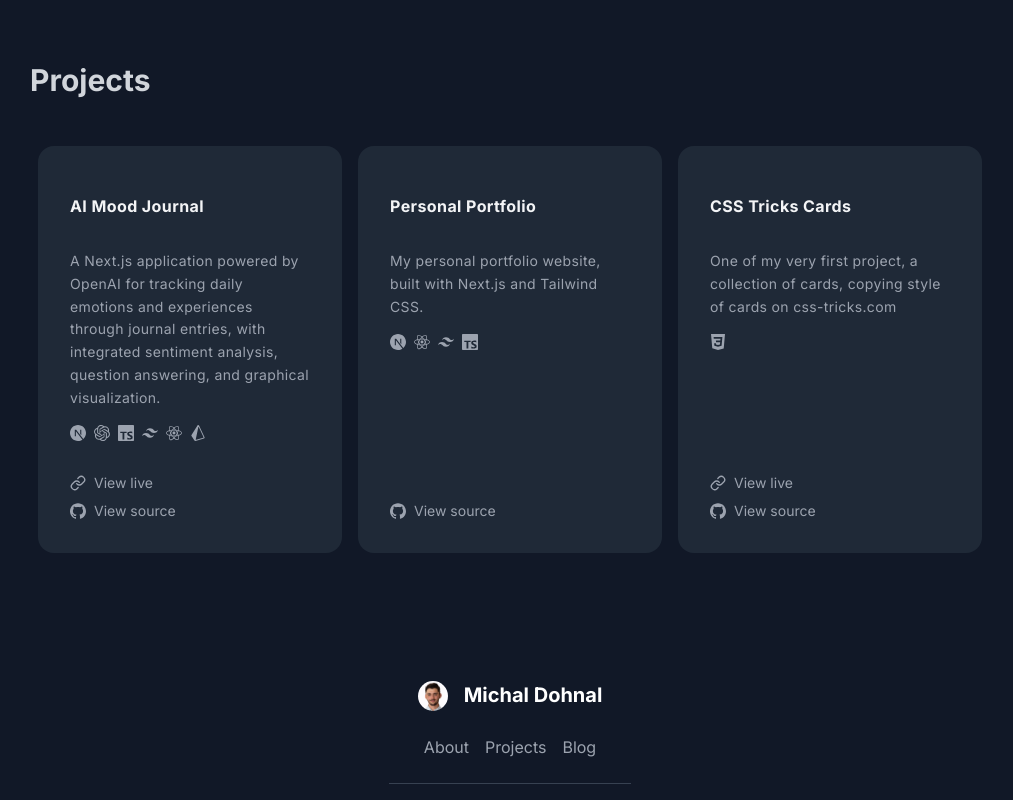
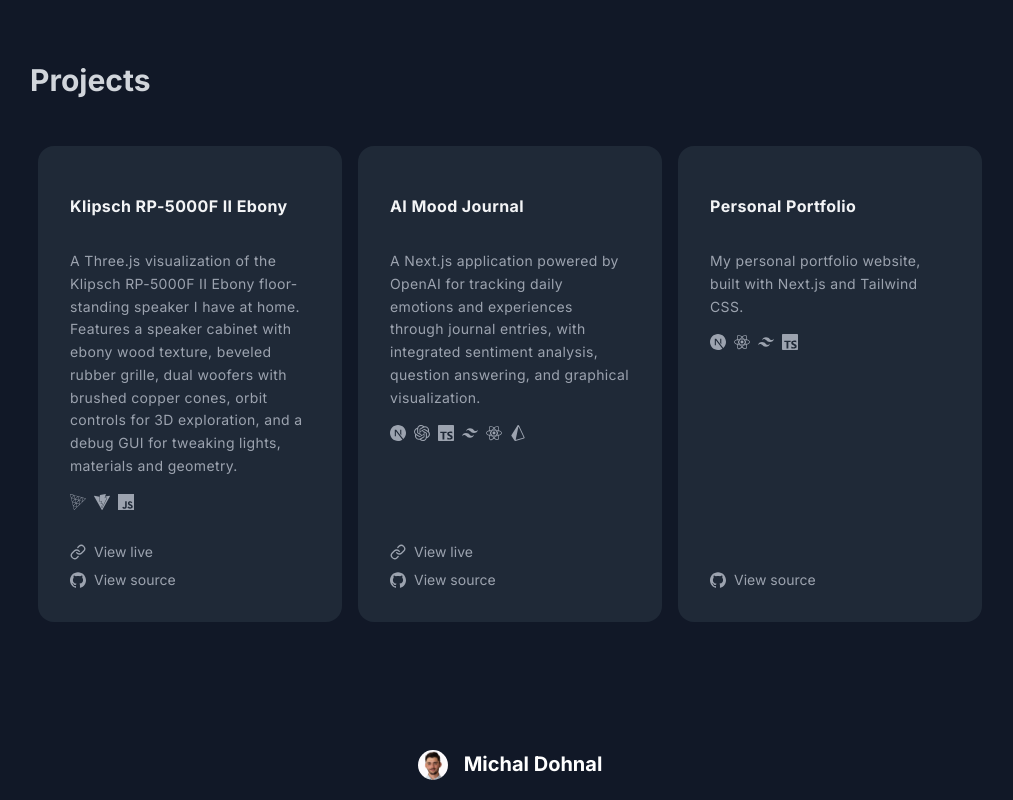
Before and after one commit to DohnalMichal/portfolio, a Next.js app: page / in a window 1280 px wide. Shown: the part 960-1760 px from the top of the page, without its empty margins (130-1143 px from the left). Built offline with nearby package versions, Linux system fonts and the light colour scheme.

Commit message:
update projects

```diff
--- a/src/data/projects.ts
+++ b/src/data/projects.ts
@@ -1,14 +1,24 @@
 import {
-  siReact,
+  siJavascript,
   siNextdotjs,
-  siTailwindcss,
-  siTypescript,
-  siCss3,
   siOpenai,
   siPrisma,
+  siReact,
+  siTailwindcss,
+  siThreedotjs,
+  siTypescript,
+  siVite,
 } from "simple-icons/icons";
 
 export const PROJECTS = [
+  {
+    title: "Klipsch RP-5000F II Ebony",
+    description:
+      "A Three.js visualization of the Klipsch RP-5000F II Ebony floor-standing speaker I have at home. Features a speaker cabinet with ebony wood texture, beveled rubber grille, dual woofers with brushed copper cones, orbit controls for 3D exploration, and a debug GUI for tweaking lights, materials and geometry.",
+    link: "https://klipsch-speaker.vercel.app/",
+    github: "https://github.com/DohnalMichal/klipsch-speaker",
+    icons: [siThreedotjs, siVite, siJavascript],
+  },
   {
     title: "AI Mood Journal",
     description:
@@ -30,13 +40,5 @@
       "My personal portfolio website, built with Next.js and Tailwind CSS.",
     github: "https://github.com/DohnalMichal/portfolio",
     icons: [siNextdotjs, siReact, siTailwindcss, siTypescript],
-  },
-  {
-    title: "CSS Tricks Cards",
-    description:
-      "One of my very first project, a collection of cards, copying style of cards on css-tricks.com",
-    link: "https://dohnalmichal.github.io/CSS-Tricks-cards/",
-    github: "https://github.com/DohnalMichal/CSS-Tricks-cards",
-    icons: [siCss3],
-  },
+  }
 ];
```
